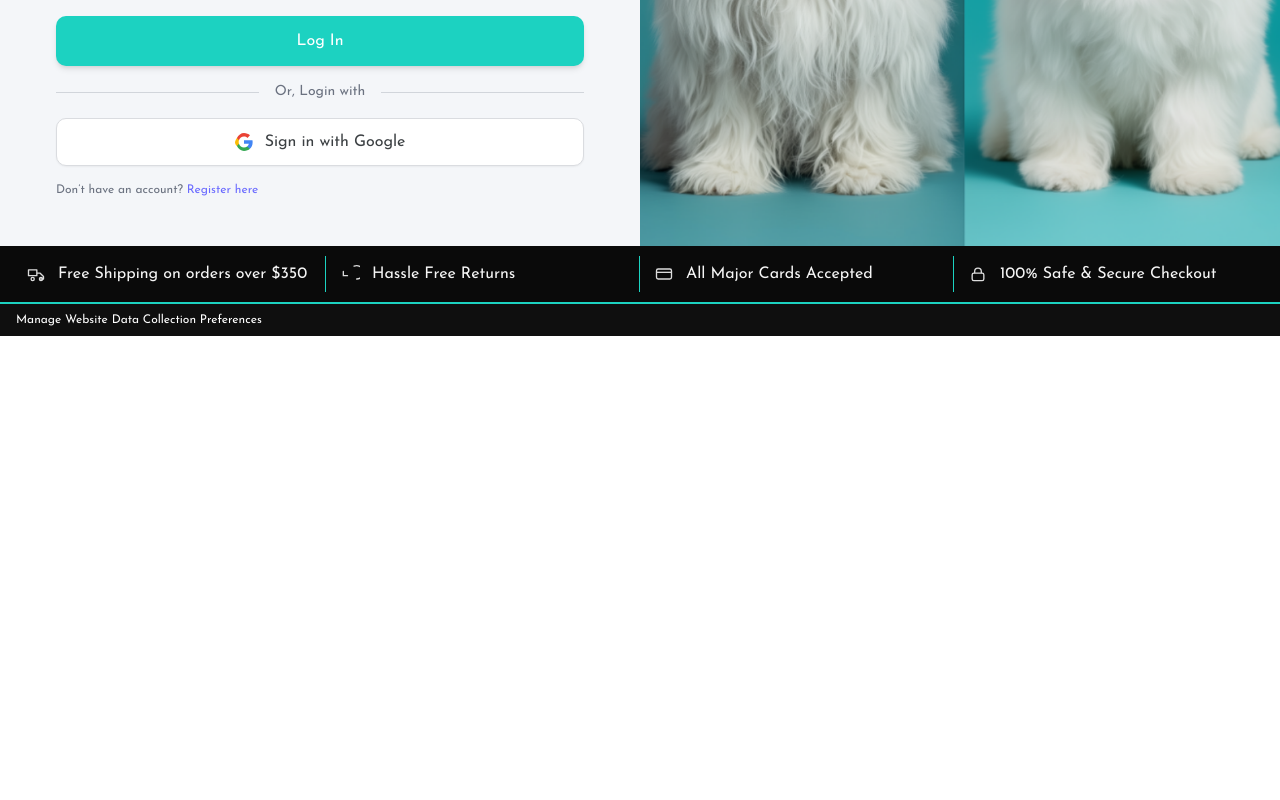
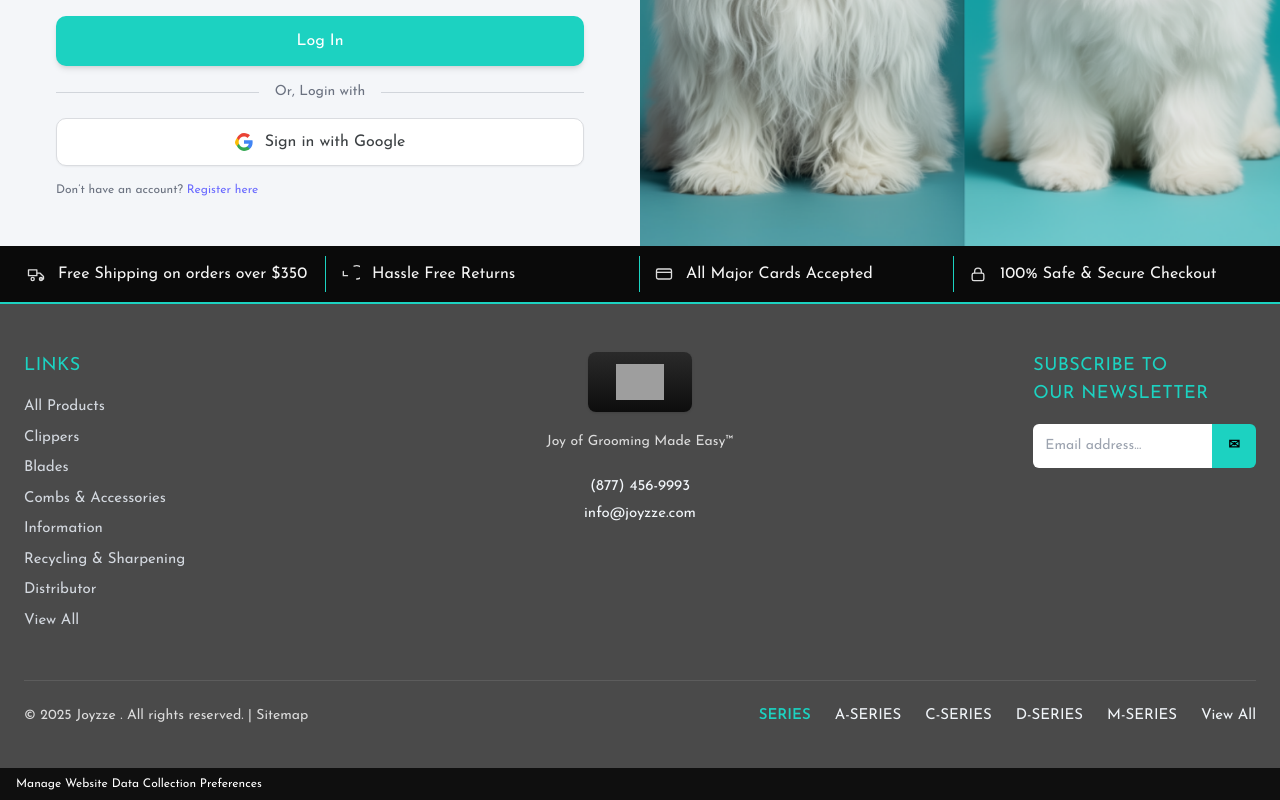
Before and after one commit to Rehan111-555/Groom-dog, a Next.js app: page /signin in a window 1280 px wide. Shown: the part 596-1396 px from the top of the page. Before the commit the page ends 932 px from the top, so only its background shows below. Built offline with nearby package versions, Linux system fonts and the light colour scheme; grey boxes are pictures that could not be loaded.

Commit message:
Update page.jsx

```diff
--- a/app/signin/page.jsx
+++ b/app/signin/page.jsx
@@ -477,11 +477,70 @@ function AppFooter() {
   return (
     <footer className="bg-[#4a4a4a] text-slate-100 mt-auto">
       <FooterPromoRibbon />
-      {/* ... footer content stays the same as previous message ... */}
+
+      <div className="max-w-[1280px] mx-auto px-6 py-12 grid lg:grid-cols-3 gap-10">
+        <div>
+          <h4 className="text-[var(--joyzze-teal)] tracking-wide text-lg mb-4">LINKS</h4>
+          <ul className="space-y-2 text-[15px] text-slate-200/90">
+            <li><a href="https://joyzze.com/all-products/" className="hover:underline">All Products</a></li>
+            <li><a href="https://joyzze.com/clippers/" className="hover:underline">Clippers</a></li>
+            <li><a href="https://joyzze.com/blades/" className="hover:underline">Blades</a></li>
+            <li><a href="https://joyzze.com/combs-accessories/" className="hover:underline">Combs &amp; Accessories</a></li>
+            <li><a href="https://joyzze.com/information/" className="hover:underline">Information</a></li>
+            <li><a href="https://joyzze.com/recycling-sharpening/" className="hover:underline">Recycling &amp; Sharpening</a></li>
+            <li><a href="https://joyzze.com/distributor/" className="hover:underline">Distributor</a></li>
+            <li><a href="https://joyzze.com/sitemap.php" className="hover:underline">View All</a></li>
+          </ul>
+        </div>
+
+        <div className="text-center">
+          <div className="inline-block bg-gradient-to-b from-[#2a2a2a] to-[#0d0d0d] rounded-lg px-7 py-3 shadow">
+            <img
+              src="https://cdn11.bigcommerce.com/s-buaam68bbp/images/stencil/250x80/joyzze-logo-300px_1_1661969382__49444.original.png"
+              alt="Joyzze"
+              className="h-9 w-auto"
+              onError={(e) => {
+                e.currentTarget.outerHTML = '<span class="text-white text-2xl font-semibold tracking-[0.25em]">JOYZZE</span>';
+              }}
+            />
+          </div>
+          <p className="mt-3 text-sm text-white/80">Joy of Grooming Made Easy™</p>
+          <div className="mt-6 space-y-1 text-[15px] text-slate-100">
+            <div>(877) 456-9993</div>
+            <div><a href="mailto:info@joyzze.com" className="hover:underline">info@joyzze.com</a></div>
+          </div>
+        </div>
+
+        <div className="lg:justify-self-end">
+          <h4 className="text-[var(--joyzze-teal)] tracking-wide text-lg mb-4">
+            SUBSCRIBE TO<br/>OUR NEWSLETTER
+          </h4>
+          <form className="flex items-stretch w-full max-w-[360px]" onSubmit={(e) => e.preventDefault()}>
+            <input type="email" placeholder="Email address..." className="px-3 py-3 flex-1 rounded-l-md text-black text-sm outline-none"/>
+            <button type="submit" className="px-4 rounded-r-md bg-[var(--joyzze-teal)] text-black text-sm font-semibold">✉</button>
+          </form>
+        </div>
+      </div>
+
+      <div className="max-w-[1280px] mx-auto px-6 pb-10">
+        <div className="border-t border-white/10 pt-6 flex flex-col md:flex-row md:items-center md:justify-between gap-4">
+          <div className="text-sm text-white/80">© {new Date().getFullYear()} Joyzze . All rights reserved. | Sitemap</div>
+          <div className="flex items-center gap-6 text-[15px]">
+            <span className="text-[var(--joyzze-teal)] font-semibold">SERIES</span>
+            <a href="https://joyzze.com/a-series/" className="hover:underline">A-SERIES</a>
+            <a href="https://joyzze.com/c-series/" className="hover:underline">C-SERIES</a>
+            <a href="https://joyzze.com/d-series/" className="hover:underline">D-SERIES</a>
+            <a href="https://joyzze.com/m-series/" className="hover:underline">M-SERIES</a>
+            <a href="https://joyzze.com/all-products/" className="hover:underline">View All</a>
+          </div>
+        </div>
+      </div>
+
       <div className="bg-black/80 text-white text-xs px-4 py-2">Manage Website Data Collection Preferences</div>
     </footer>
   );
 }
+
 
 /* ================================
    AUTH PAGE (form spacing kept)
```
